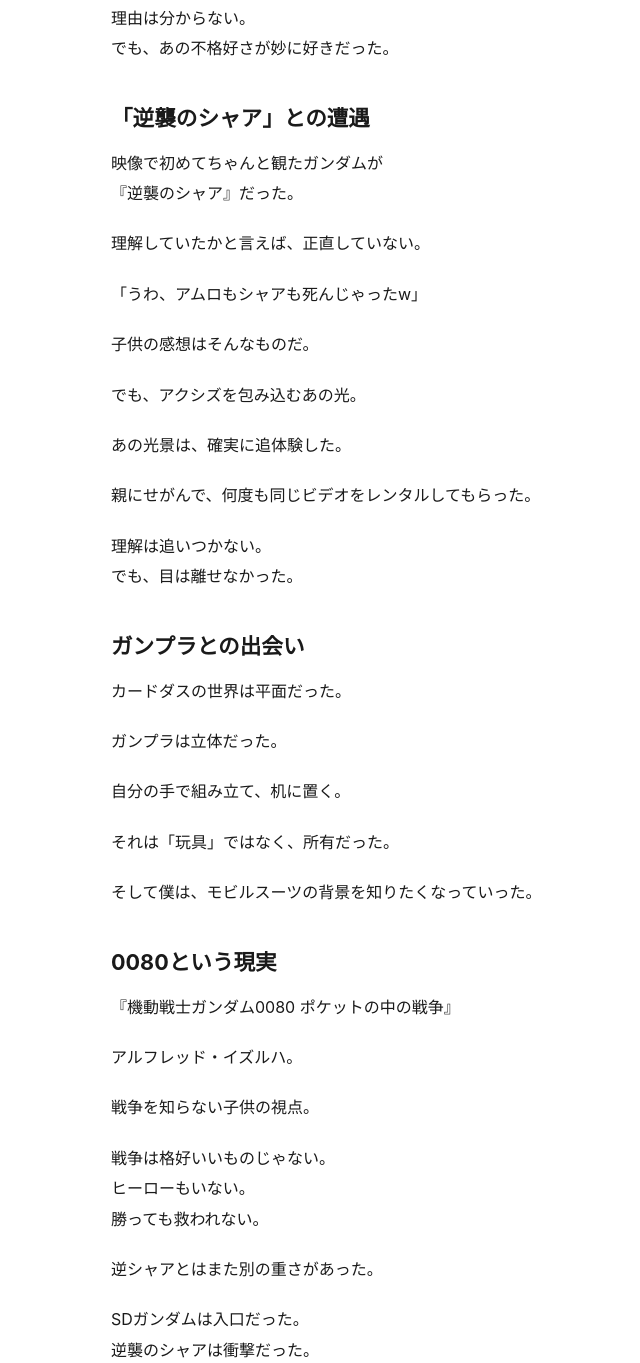
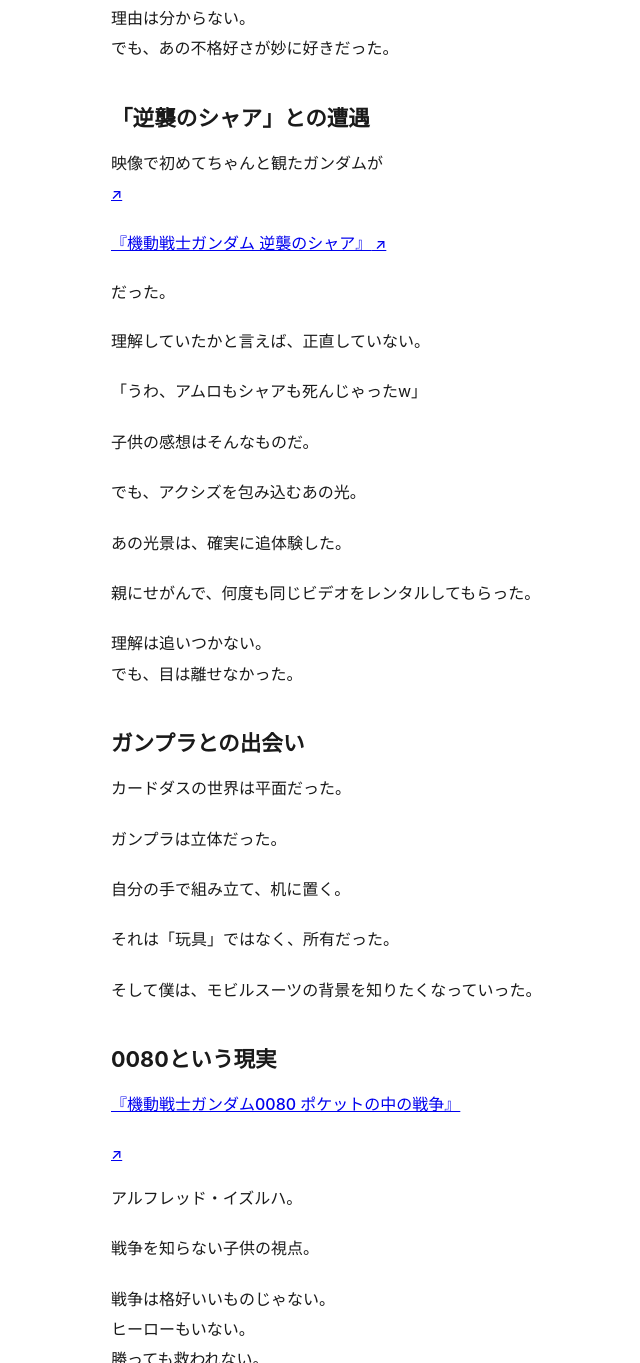
Before and after one commit to masahiro-taisho/taisho-site, a plain HTML site: page blog/diary/2026-03-04-gundam-01.html in a window 1280 px wide. Shown: the part 2451-3814 px from the top of the page, without its empty margins (119-759 px from the left). Drawn offline with Linux system fonts and the light colour scheme.

Commit message:
Amazonリンク

```diff
--- a/blog/diary/2026-03-04-gundam-01.html
+++ b/blog/diary/2026-03-04-gundam-01.html
@@ -102,7 +102,11 @@
         <h2>「逆襲のシャア」との遭遇</h2>
 
         <p>映像で初めてちゃんと観たガンダムが<br>
-        『逆襲のシャア』だった。</p>
+                <a class="external-link"
+            href="https://amzn.to/4rMgnkp"
+            target="_blank"
+            rel="noopener noreferrer">
+        <p>『機動戦士ガンダム 逆襲のシャア』</p></a>だった。</p>
 
         <p>理解していたかと言えば、正直していない。</p>
 
@@ -133,7 +137,11 @@
 
         <h2>0080という現実</h2>
 
-        <p>『機動戦士ガンダム0080 ポケットの中の戦争』</p>
+        <a class="external-link"
+            href="https://amzn.to/4r8Kz8f"
+            target="_blank"
+            rel="noopener noreferrer">
+        <p>『機動戦士ガンダム0080 ポケットの中の戦争』</p></a>
 
         <p>アルフレッド・イズルハ。</p>
 
```
